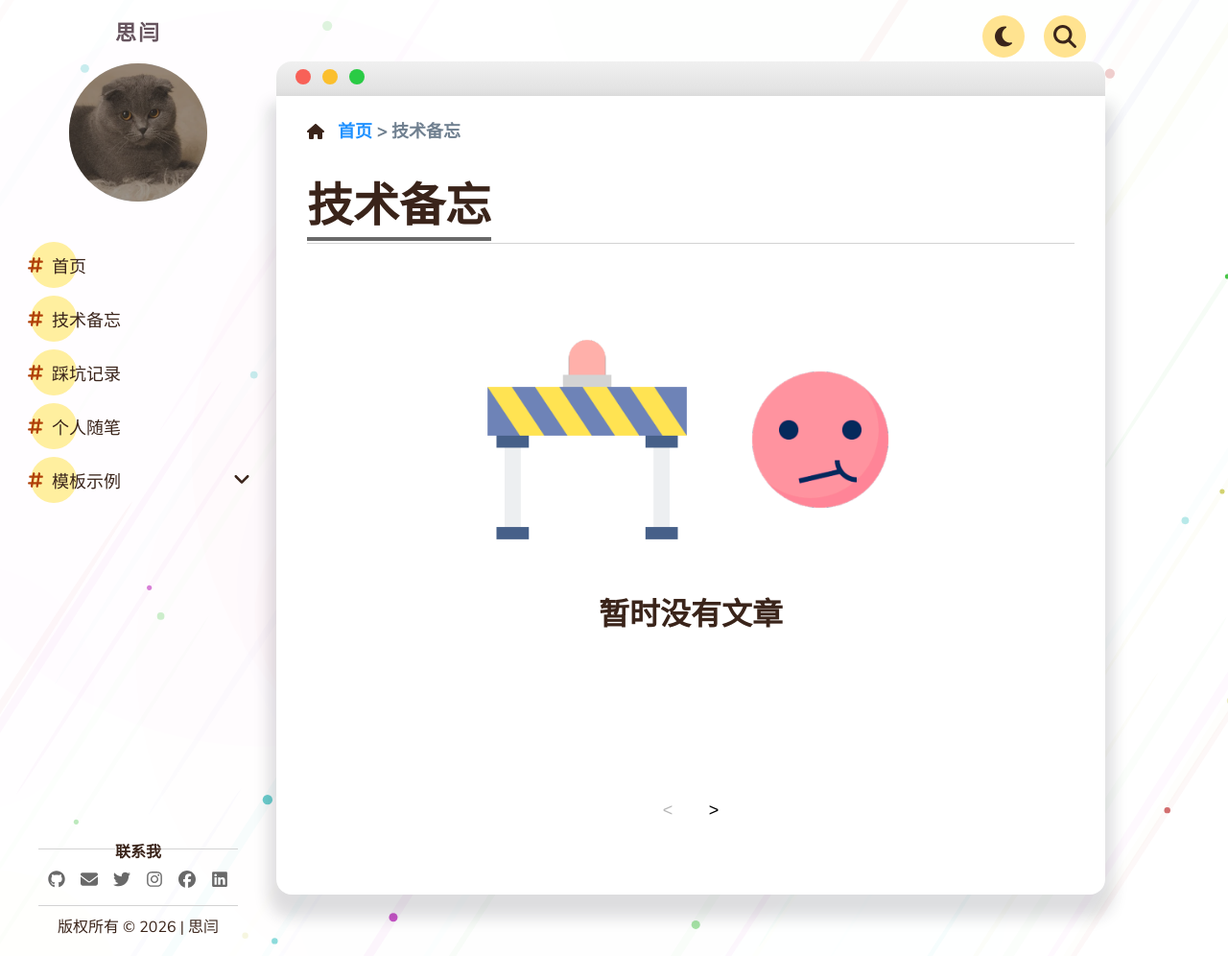
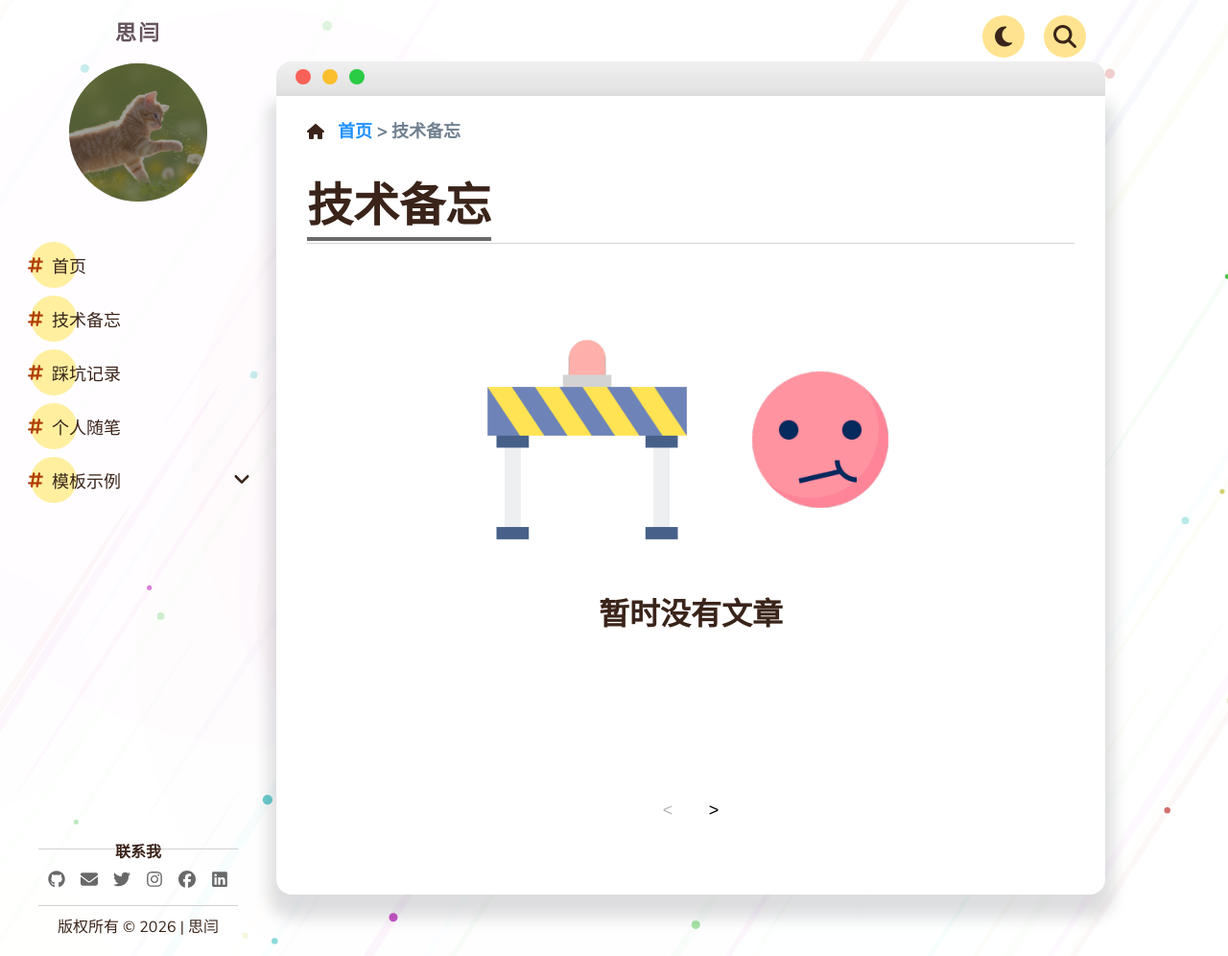
Before and after one commit to SiYan-ui/siyan, a Jekyll site: the page built from _pages/1-技术备忘/index.md, in a window 1280 px wide and 996 px high. Shown: the whole window at 96% size. Built offline with Jekyll 4.4.1, drawn with Linux system fonts in a browser that asks for light colours.

Commit message:
更新头像

```diff
--- a/_config.yml
+++ b/_config.yml
@@ -1,7 +1,7 @@
 title: "思闫"
 description: "思闫的个人博客"
-logo_img: "/assets/img/cat.png"
-profile_img: "/assets/img/profile.webp"
+logo_img: "/assets/img/favicon.webp"
+profile_img: "/assets/img/favicon.webp"
 
 category_names:
   "Category A": "技术备忘"
```
